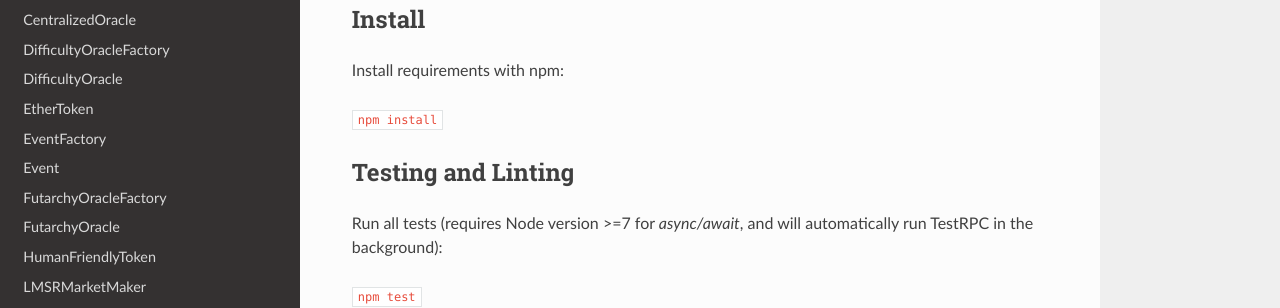
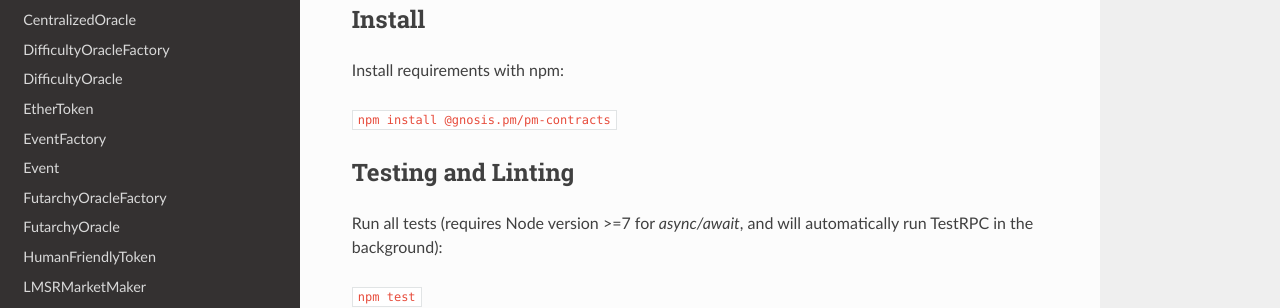
Before and after one commit to gnosis/pm-contracts, a Sphinx documentation site: the page built from docs/index.rst, in a window 1280 px wide and 900 px high. Shown: the part 266-574 px from the top of the window. Built offline with Sphinx 7.4.7 and the Read the Docs theme 2.0.0, drawn with Linux system fonts in a browser that asks for light colours.

Commit message:
update index.rst to mention package

```diff
--- a/docs/index.rst
+++ b/docs/index.rst
@@ -8,7 +8,7 @@ Install
 -------
 Install requirements with npm:
 
-``npm install``
+``npm install @gnosis.pm/pm-contracts``
 
 Testing and Linting
 -------------------
```
